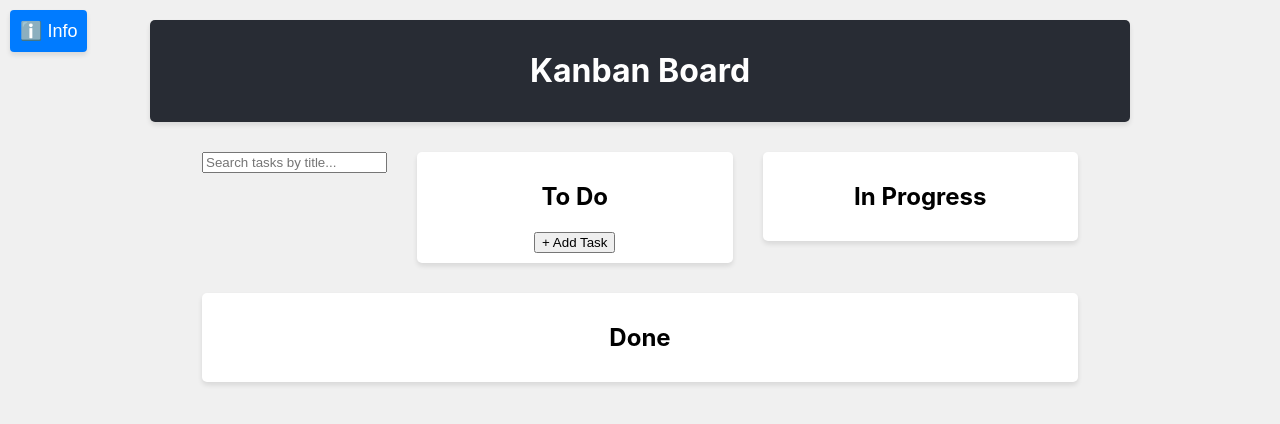
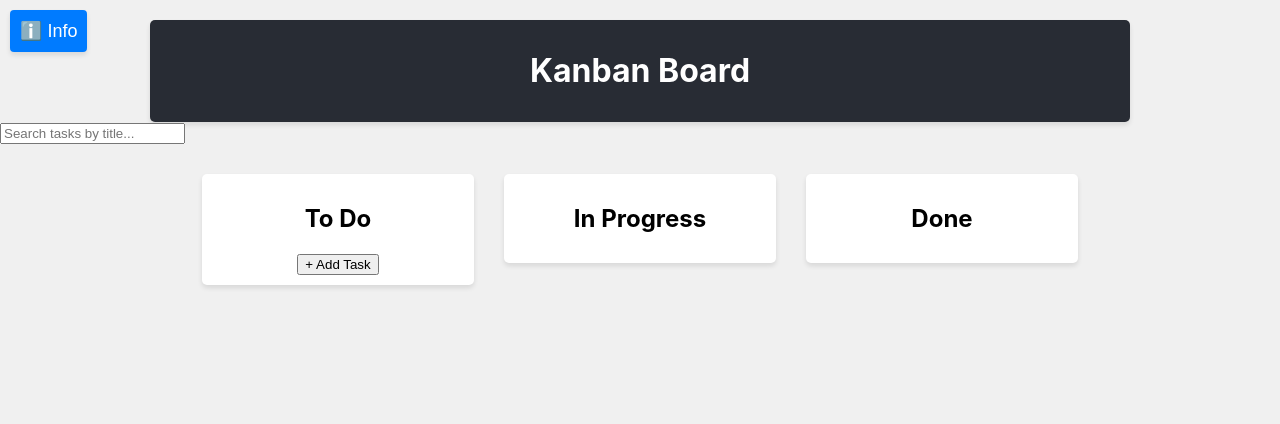
Before and after one commit to vquijano12/my-kanban-board, a React (Create React App) app in the folder kanban-board/: page / in a window 1280 px wide. Shown: the top 424 px of the page. Built offline with nearby package versions, Linux system fonts and the light colour scheme.

Commit message:
refactor: move search bar logic to App.js
- Moved search bar and search query state management from KanbanBoard.js to App.js.
- Updated KanbanBoard to receive searchQuery as a prop for filtering tasks.
- Improved component structure by delegating search bar functionality to App.js.

```diff
--- a/kanban-board/src/App.js
+++ b/kanban-board/src/App.js
@@ -1,15 +1,28 @@
-import React from "react";
+import React, { useState } from "react";
 import KanbanBoard from "./components/KanbanBoard";
 import "./App.css";
 
 function App() {
+  const [searchQuery, setSearchQuery] = useState("");
+
+  const handleSearchChange = (e) =>
+    setSearchQuery(e.target.value.toLowerCase());
+
   return (
     <div className="App">
       <header className="App-header">
         <h1>Kanban Board</h1>
       </header>
+      <div className="App-search">
+        <input
+          type="text"
+          placeholder="Search tasks by title..."
+          value={searchQuery}
+          onChange={handleSearchChange}
+        />
+      </div>
       <main className="App-main">
-        <KanbanBoard />
+        <KanbanBoard searchQuery={searchQuery} />
       </main>
     </div>
   );
--- a/kanban-board/src/components/KanbanBoard.js
+++ b/kanban-board/src/components/KanbanBoard.js
@@ -6,17 +6,13 @@ import "../styles/KanbanBoard.css";
 import { getColumnKey } from "../utils/ColumnMapping";
 import InfoModal from "./InfoModal";
 
-function KanbanBoard() {
+function KanbanBoard({ searchQuery }) {
   const [tasks, setTasks] = useState({
     todo: [],
     inProgress: [],
     done: [],
   });
-  const [searchQuery, setSearchQuery] = useState("");
   const [showInfoModal, setShowInfoModal] = useState(false);
-
-  const handleSearchChange = (e) =>
-    setSearchQuery(e.target.value.toLowerCase());
 
   const filteredTasks = Object.keys(tasks).reduce((result, columnKey) => {
     result[columnKey] = tasks[columnKey].filter((task) =>
@@ -62,10 +58,9 @@ function KanbanBoard() {
 
   const moveTask = (taskId, sourceColumn, targetColumn) => {
     setTasks((prevTasks) => {
-      // Check if source and target columns are the same
       if (sourceColumn === targetColumn) {
         console.warn(`Task ${taskId} is already in column ${targetColumn}`);
-        return prevTasks; // No changes to state
+        return prevTasks;
       }
 
       if (!prevTasks[sourceColumn] || !prevTasks[targetColumn]) {
@@ -75,7 +70,6 @@ function KanbanBoard() {
         return prevTasks;
       }
 
-      // Find the task to move
       const taskToMove = prevTasks[sourceColumn].find(
         (task) => task.id === taskId
       );
@@ -84,7 +78,6 @@ function KanbanBoard() {
         return prevTasks;
       }
 
-      // Perform the move
       const sourceTasks = prevTasks[sourceColumn].filter(
         (task) => task.id !== taskId
       );
@@ -99,11 +92,11 @@ function KanbanBoard() {
   };
 
   const handleInfoClick = () => {
-    setShowInfoModal(true); // Show the info modal
+    setShowInfoModal(true);
   };
 
   const closeInfoModal = () => {
-    setShowInfoModal(false); // Close the info modal
+    setShowInfoModal(false);
   };
 
   const infoMessages = [
@@ -120,16 +113,9 @@ function KanbanBoard() {
         <button className="info-button" onClick={handleInfoClick}>
           ℹ️ Info
         </button>
-        <input
-          type="text"
-          placeholder="Search tasks by title..."
-          value={searchQuery}
-          onChange={handleSearchChange}
-        />
         {showInfoModal && (
           <InfoModal messages={infoMessages} onClose={closeInfoModal} />
         )}
-
         {["To Do", "In Progress", "Done"].map((columnName) => (
           <Column
             key={columnName}
```
